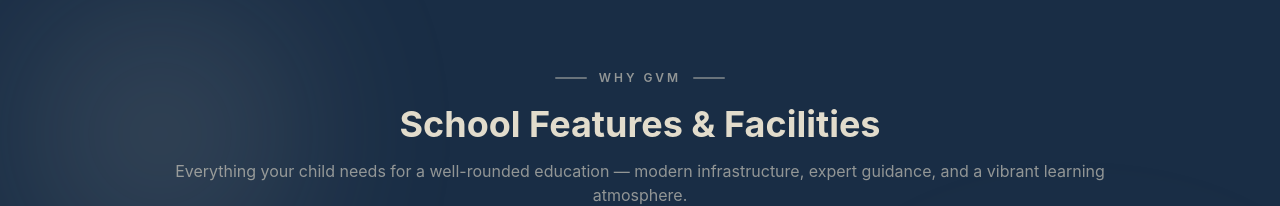
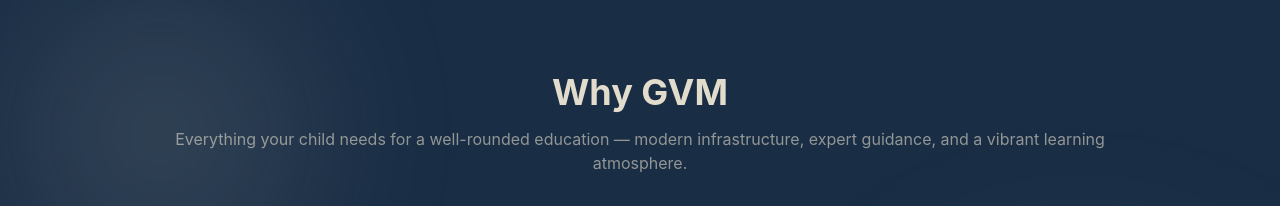
Before and after one commit to MrZorawaR/gvm, a React (Vite) app: page / in a window 1280 px wide. Shown: the part 2295-2501 px from the top of the page. Built offline with nearby package versions, Linux system fonts and the light colour scheme; no server answers.

Commit message:
minor edits

```diff
--- a/src/components/sections/home/FeaturesSection.tsx
+++ b/src/components/sections/home/FeaturesSection.tsx
@@ -72,15 +72,8 @@ export default function FeaturesSection() {
       <div className="max-w-7xl mx-auto px-6 md:px-8 relative z-10">
         {/* Section header */}
         <div className="text-center mb-12">
-          <div className="flex items-center justify-center gap-3 mb-4">
-            <span className="inline-block w-8 h-0.5 rounded-full bg-accent-text/40" />
-            <span className="uppercase tracking-[0.25em] text-xs font-semibold text-accent-text/60">
-              Why GVM
-            </span>
-            <span className="inline-block w-8 h-0.5 rounded-full bg-accent-text/40" />
-          </div>
           <h2 className="text-3xl md:text-4xl font-bold text-accent-text leading-tight">
-            School Features &amp; Facilities
+            Why GVM
           </h2>
           <p className="mt-3 text-accent-text/60 max-w-5xl mx-auto text-base">
             Everything your child needs for a well-rounded education — modern
--- a/src/data/navigation.ts
+++ b/src/data/navigation.ts
@@ -1,8 +1,8 @@
 export const headerLinks = [
+  { pathname: "Admissions", path: "#admissions" },
   { pathname: "Why GVM?", path: "#why-gvmps" },
-  { pathname: "Admissions", path: "#admissions" },
+  { pathname: "News & Events", path: "#news" },
   { pathname: "Contact Us", path: "#contact" },
-  { pathname: "News & Events", path: "#news" },
 ];
 
 export const navLinks = [
```
